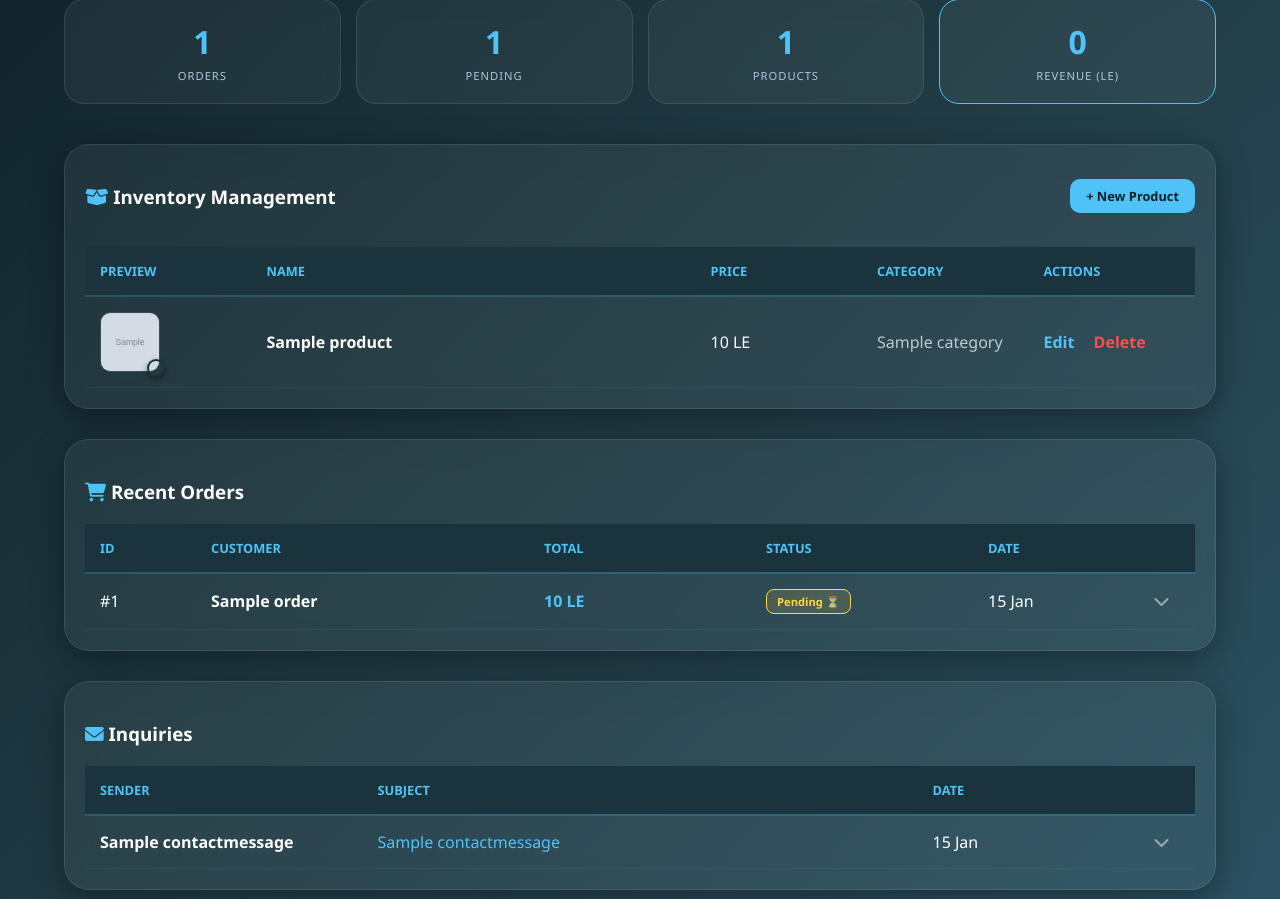
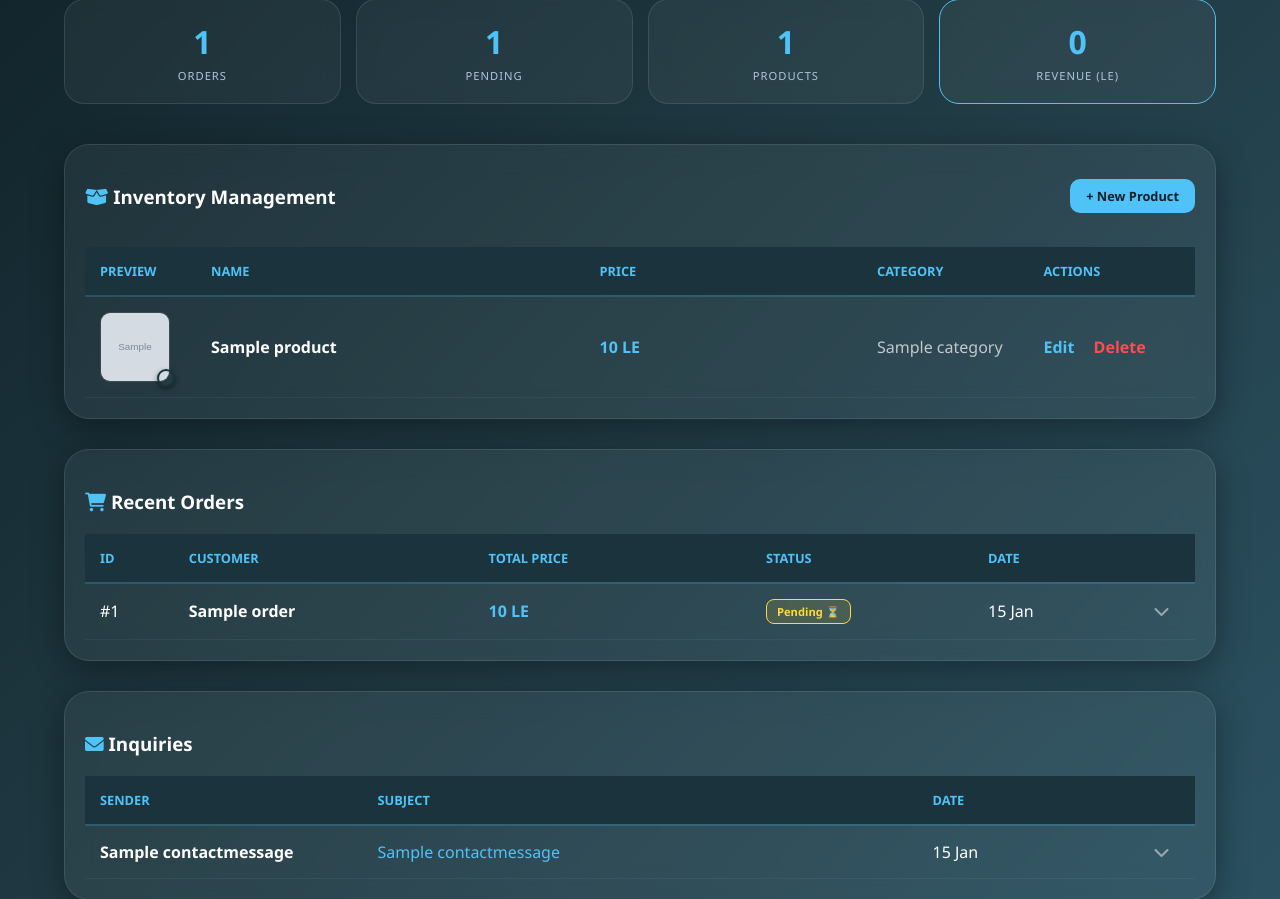
Before and after one commit to youseff11/IceClubStore, a Django app: page /dashboard/ in a window 1280 px wide. Shown: the part 311-1210 px from the top of the page. Run offline with Django 5.2, Linux system fonts and the light colour scheme; a user stored in the database is signed in; tables that the repository leaves empty hold one stand-in row (values such as "Sample post"); grey boxes marked "Sample" are stand-in pictures; some libraries are stand-ins or nearby versions.

```diff
--- a/templates/dashboard.html
+++ b/templates/dashboard.html
@@ -62,15 +62,16 @@
         white-space: nowrap;
     }
 
-    .col-id { width: 10%; }
-    .col-customer { width: 30%; }
-    .col-total { width: 20%; }
+    /* تعديل العرض لضمان ظهور السعر والصورة بالكامل */
+    .col-id { width: 8%; }
+    .col-customer { width: 27%; }
+    .col-total { width: 25%; } /* مساحة كافية للسعر */
     .col-status { width: 20%; }
     .col-date { width: 15%; }
     .col-icon { width: 5%; }
 
-    .product-img { width: 60px; height: 60px; object-fit: cover; border-radius: 10px; border: 1px solid rgba(255,255,255,0.1); }
-    .img-stack { position: relative; width: 60px; height: 60px; }
+    .product-img { width: 70px; height: 70px; object-fit: cover; border-radius: 10px; border: 1px solid rgba(255,255,255,0.1); }
+    .img-stack { position: relative; width: 70px; height: 70px; }
     .color-preview-small {
         position: absolute; bottom: -5px; right: -5px; width: 18px; height: 18px;
         border-radius: 50%; border: 2px solid #1a333d; box-shadow: 0 2px 5px rgba(0,0,0,0.5);
@@ -91,7 +92,7 @@
         display: flex; justify-content: space-between; align-items: center;
         background: rgba(255,255,255,0.03); padding: 10px 15px; border-radius: 12px; margin-bottom: 8px; gap: 15px;
     }
-    .item-img { width: 50px; height: 50px; border-radius: 8px; object-fit: cover; border: 1px solid rgba(255,255,255,0.1); }
+    .item-img { width: 60px; height: 60px; border-radius: 8px; object-fit: cover; border: 1px solid rgba(255,255,255,0.1); }
     .qty-input { width: 50px; background: #1c3a4d; border: 1px solid #4fc3f7; color: white; border-radius: 5px; text-align: center; padding: 3px; }
 
     .discount-container { background: rgba(255, 255, 255, 0.03); padding: 15px; border-radius: 15px; margin-top: 15px; }
@@ -103,7 +104,8 @@
     @media (max-width: 768px) {
         .stats-grid { grid-template-columns: 1fr 1fr; }
         .col-date, .col-id { display: none; }
-        .col-customer { width: 50%; }
+        .col-customer { width: 40%; }
+        .col-total { width: 40%; }
     }
 </style>
 
@@ -132,10 +134,8 @@
             <table>
                 <thead>
                     <tr>
-                        <th style="width: 15%;">Preview</th>
-                        <th style="width: 40%;">Name</th>
-                        <th style="width: 15%;">Price</th>
-                        <th style="width: 15%;">Category</th>
+                        <th style="width: 85px;">Preview</th> <th style="width: 35%;">Name</th>
+                        <th style="width: 25%;">Price</th> <th style="width: 15%;">Category</th>
                         <th style="width: 15%;">Actions</th>
                     </tr>
                 </thead>
@@ -150,8 +150,8 @@
                                 {% endwith %}
                             </div>
                         </td>
-                        <td><strong title="{{ product.name }}">{{ product.name }}</strong></td>
-                        <td>{{ product.price|floatformat:0 }} LE</td>
+                        <td><strong title="{{ product.name }}" style="white-space: nowrap; overflow: hidden; text-overflow: ellipsis; display: block;">{{ product.name }}</strong></td>
+                        <td style="color: var(--primary-color); font-weight: bold; white-space: nowrap;">{{ product.price|floatformat:0 }} LE</td>
                         <td><span style="opacity: 0.7;">{{ product.category.name }}</span></td>
                         <td>
                             <a href="/admin/store/product/{{ product.id }}/change/" style="color: var(--primary-color); text-decoration: none; font-weight: 700; margin-right: 15px;">Edit</a>
@@ -172,7 +172,7 @@
                     <tr>
                         <th class="col-id">ID</th>
                         <th class="col-customer">Customer</th>
-                        <th class="col-total">Total</th>
+                        <th class="col-total">Total Price</th>
                         <th class="col-status">Status</th>
                         <th class="col-date">Date</th>
                         <th class="col-icon"></th>
@@ -182,8 +182,8 @@
                     {% for order in orders %}
                     <tr class="main-row" onclick="toggleRow('order-{{ order.id }}')">
                         <td class="col-id">#{{ order.id }}</td>
-                        <td class="col-customer"><strong title="{{ order.name }}">{{ order.name }}</strong></td>
-                        <td class="col-total" style="color: var(--primary-color); font-weight: 700;">{{ order.total_price|floatformat:0 }} LE</td>
+                        <td class="col-customer"><strong title="{{ order.name }}" style="white-space: nowrap; overflow: hidden; text-overflow: ellipsis; display: block;">{{ order.name }}</strong></td>
+                        <td class="col-total" style="color: var(--primary-color); font-weight: 800; white-space: nowrap;">{{ order.total_price|floatformat:0 }} LE</td>
                         <td class="col-status"><span class="badge status-{{ order.status|lower }}">{{ order.get_status_display }}</span></td>
                         <td class="col-date">{{ order.created_at|date:"d M" }}</td>
                         <td class="col-icon"><i class="fas fa-chevron-down" style="opacity: 0.5;"></i></td>
@@ -198,10 +198,10 @@
                                         <form method="POST" action="{% url 'update_item_quantity' item.id %}" class="order-item-mini">
                                             {% csrf_token %}
                                             <input type="hidden" name="action" id="action-{{ item.id }}" value="update">
-                                            <div style="display: flex; align-items: center; gap: 10px;">
+                                            <div style="display: flex; align-items: center; gap: 10px; flex: 1; overflow: hidden;">
                                                <img src="{{ item.product.main_image }}" class="item-img" alt="product">
-                                               <div>
-                                                    <div style="font-size: 0.85rem;">{{ item.product.name }}</div>
+                                               <div style="overflow: hidden;">
+                                                    <div style="font-size: 0.85rem; white-space: nowrap; overflow: hidden; text-overflow: ellipsis;" title="{{ item.product.name }}">{{ item.product.name }}</div>
                                                     <small style="opacity:0.6">{{ item.color }} / {{ item.size }}</small>
                                                </div>
                                             </div>
@@ -213,7 +213,7 @@
                                                 <button type="submit" onclick="document.getElementById('action-{{ item.id }}').value='delete'; return confirm('حذف هذا المنتج؟')" style="background:none; border:none; color: var(--danger); cursor:pointer;">
                                                     <i class="fas fa-trash-alt"></i>
                                                 </button>
-                                                <span style="font-weight: bold; min-width: 65px; text-align: right;">{{ item.subtotal|floatformat:0 }} LE</span>
+                                                <span style="font-weight: bold; min-width: 80px; text-align: right; white-space: nowrap;">{{ item.subtotal|floatformat:0 }} LE</span>
                                             </div>
                                         </form>
                                         {% endfor %}
@@ -222,21 +222,21 @@
                                             <div class="price-summary">
                                                 <div class="price-line">
                                                     <span>Subtotal:</span>
-                                                    <span>{{ order.get_items_total|floatformat:0 }} LE</span>
+                                                    <span style="white-space: nowrap;">{{ order.get_items_total|floatformat:0 }} LE</span>
                                                 </div>
 
                                                 {% with discount=order.get_discount_amount %}
                                                     {% if discount > 0 %}
                                                     <div class="price-line">
                                                         <span>Discount Applied:</span>
-                                                        <span class="discount-val">- {{ discount|floatformat:0 }} LE</span>
+                                                        <span class="discount-val" style="white-space: nowrap;">- {{ discount|floatformat:0 }} LE</span>
                                                     </div>
                                                     {% endif %}
                                                 {% endwith %}
 
                                                 <div class="price-line" style="margin-top:5px; border-top: 1px solid rgba(255,255,255,0.1); padding-top: 5px;">
                                                     <span style="font-weight: bold;">Grand Total:</span>
-                                                    <span class="final-price">{{ order.total_price|floatformat:0 }} LE</span>
+                                                    <span class="final-price" style="white-space: nowrap;">{{ order.total_price|floatformat:0 }} LE</span>
                                                 </div>
                                             </div>
 
```
